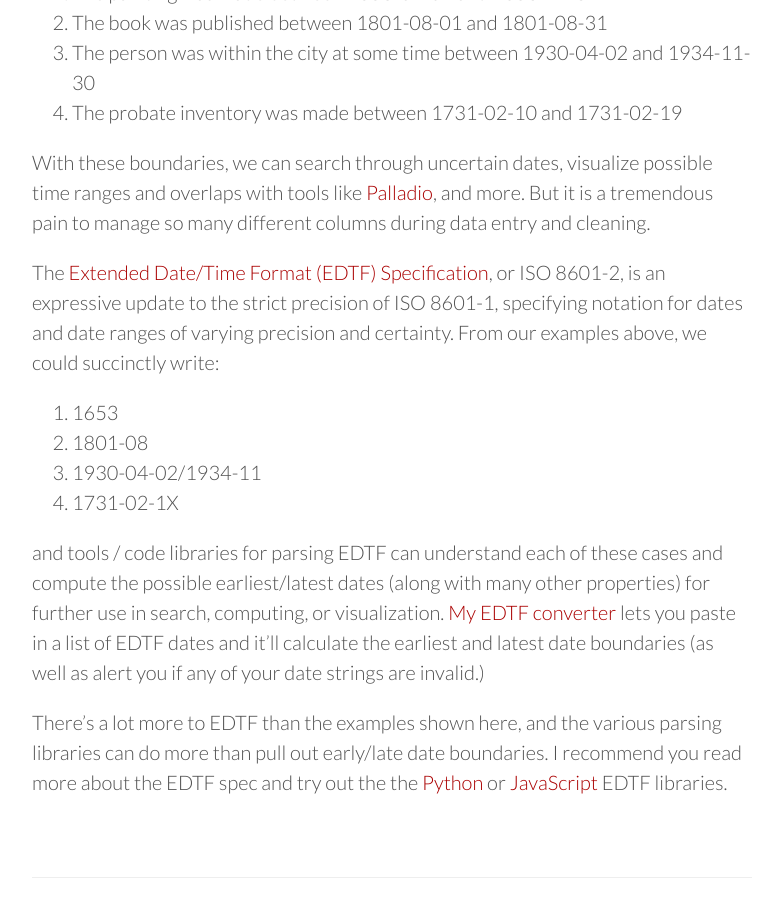
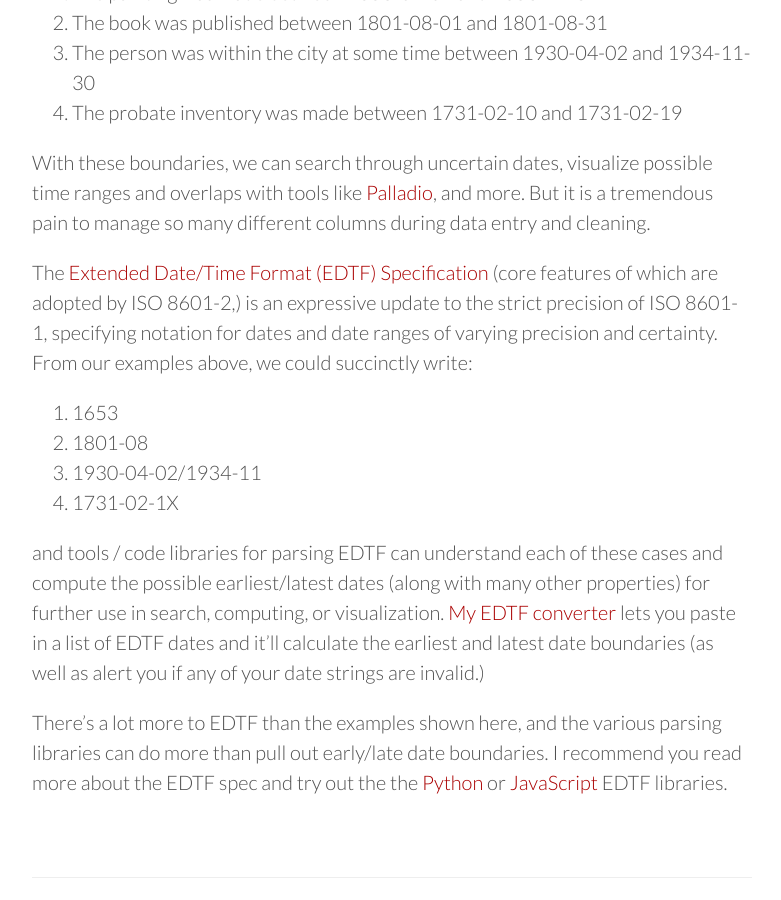
Before and after one commit to mdlincoln/mdlincoln.github.io, a Jekyll site: the page built from _posts/2021-03-20-convert-edtf-boundaries.md, in a window 1280 px wide and 900 px high, scrolled down 1561 px. Shown: the whole window, without its empty margins (248-1029 px from the left). Built offline with Jekyll 4.4.1, drawn with Linux system fonts in a browser that asks for light colours; nearby versions of some CDN libraries.

Commit message:
correct the edtf/iso relationship

```diff
--- a/_posts/2021-03-20-convert-edtf-boundaries.md
+++ b/_posts/2021-03-20-convert-edtf-boundaries.md
@@ -33,7 +33,7 @@ One strategy to deal with assertions like these when computing is to create a pa
 
 With these boundaries, we can search through uncertain dates, visualize possible time ranges and overlaps with tools like [Palladio](https://matthewlincoln.net/mapping-knoedler-palladio/), and more. But it is a tremendous pain to manage so many different columns during data entry and cleaning.
 
-The [Extended Date/Time Format (EDTF) Specification](https://www.loc.gov/standards/datetime/), or ISO 8601-2, is an expressive update to the strict precision of ISO 8601-1, specifying notation for dates and date ranges of varying precision and certainty. From our examples above, we could succinctly write:
+The [Extended Date/Time Format (EDTF) Specification](https://www.loc.gov/standards/datetime/) (core features of which are adopted by ISO 8601-2,) is an expressive update to the strict precision of ISO 8601-1, specifying notation for dates and date ranges of varying precision and certainty. From our examples above, we could succinctly write:
 
 1. 1653
 2. 1801-08
```
